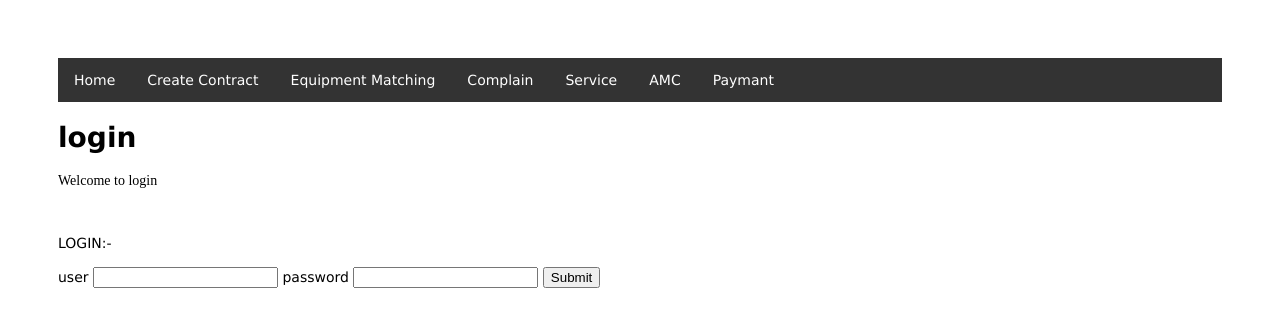
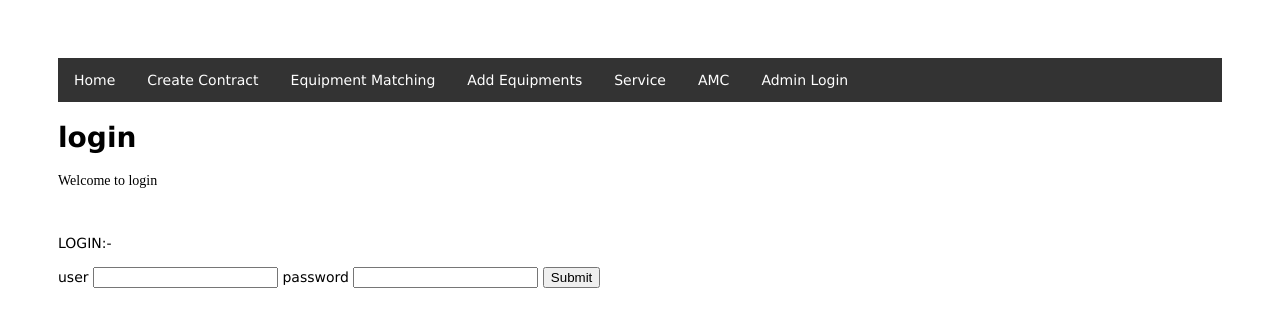
Before and after one commit to ParagDineshGupta/abc, a Node server app: page /save/ in a window 1280 px wide. Shown: the top 327 px of the page. Run offline with Node 20, Linux system fonts and the light colour scheme; some libraries are stand-ins or nearby versions.

Commit message:
Update header.ejs

```diff
--- a/equip2/views/header.ejs
+++ b/equip2/views/header.ejs
@@ -84,7 +84,7 @@ float: right;
         </div>
     </li>
     <li class="dropdown">
-        <a href="javascript:void(0)" class="dropbtn">Complain</a>
+        <a href="/company" class="dropbtn">Add Equipments</a>
         <div class="dropdown-content">
             <a href="searchcomp">Search complain</a>
             <a href="makecomp">Make New Complain</a>
@@ -108,7 +108,7 @@ float: right;
         </div>
     </li>
     <li class="dropdown">
-        <a href="javascript:void(0)" class="dropbtn">Paymant</a>
+        <a href="/save" class="dropbtn">Admin Login</a>
         <div class="dropdown-content">
             <a href="adddetails">Add Details</a>
             <a href="searchdetails">Search Details</a>
```
